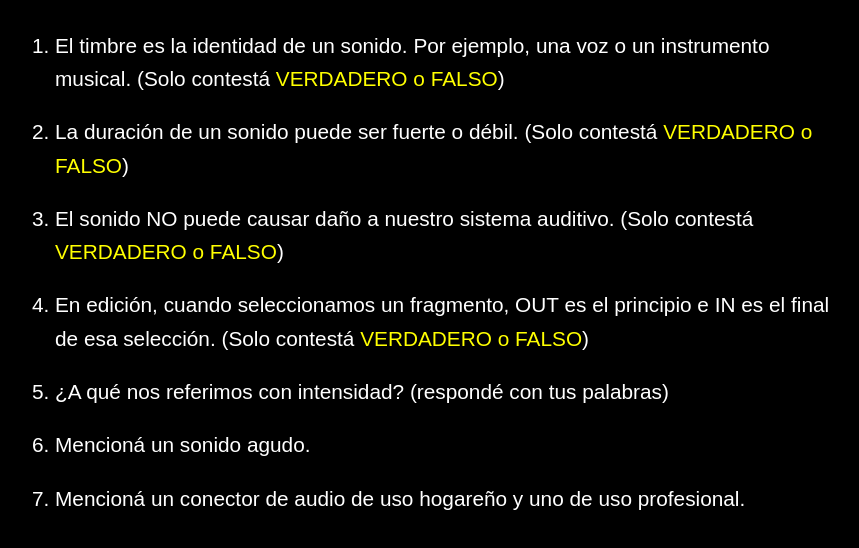
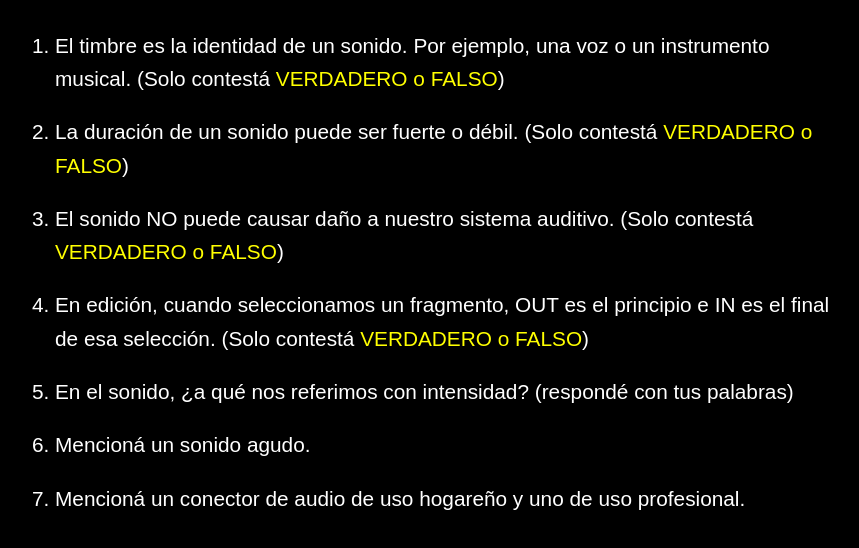
Before and after one commit to igna-zanella/web-prueba-ES, a plain HTML site: page index.html in a window 1280 px wide. Shown: the part 172-720 px from the top of the page, without its empty margins (205-1064 px from the left). Drawn offline with Linux system fonts and the light colour scheme.

Commit message:
Se aclara la pregunta nro 5

```diff
--- a/index.html
+++ b/index.html
@@ -15,7 +15,7 @@
       <li>La duración de un sonido puede ser fuerte o débil. (Solo contestá <span>VERDADERO o FALSO</span>)</li>
       <li>El sonido NO puede causar daño a nuestro sistema auditivo. (Solo contestá <span>VERDADERO o FALSO</span>)</li>
       <li>En edición, cuando seleccionamos un fragmento, OUT es el principio e IN es el final de esa selección. (Solo contestá <span>VERDADERO o FALSO</span>)</li>
-      <li>¿A qué nos referimos con intensidad? (respondé con tus palabras)</li>
+      <li>En el sonido, ¿a qué nos referimos con intensidad? (respondé con tus palabras)</li>
       <li>Mencioná un sonido agudo.</li>
       <li>Mencioná un conector de audio de uso hogareño y uno de uso profesional.</li>
     </ol>
```
